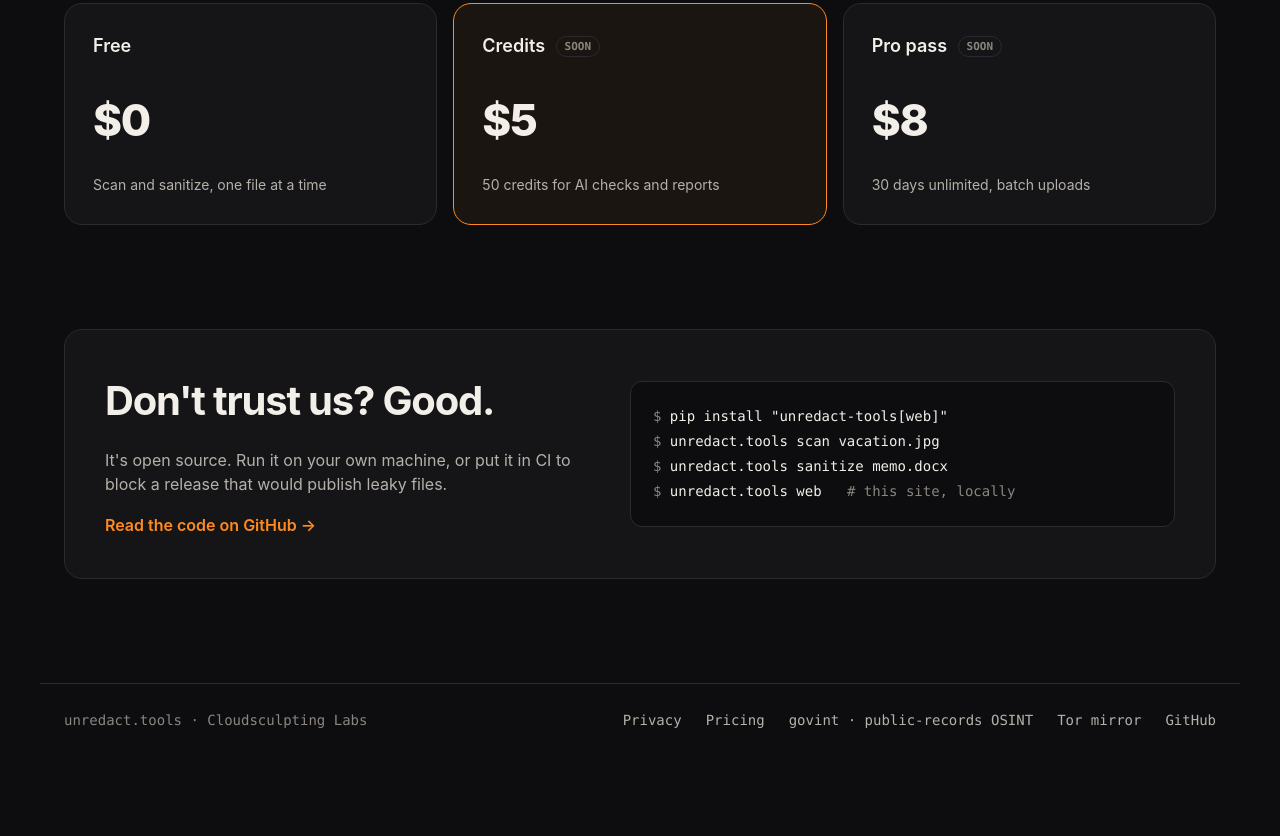
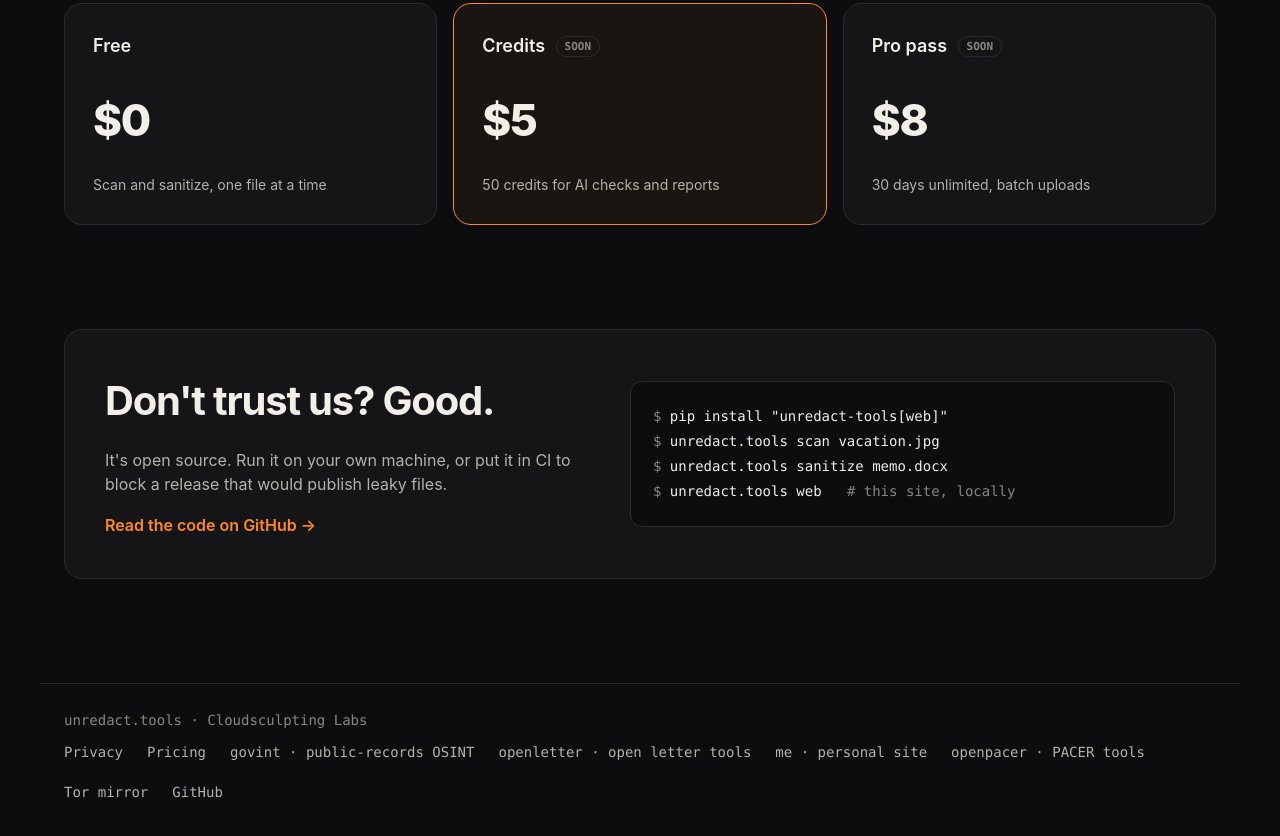
Before and after one commit to NPCmillionaire/unredact.tools, a plain HTML site: page site/index.html in a window 1280 px wide. Shown: the part 3220-4056 px from the top of the page. Before the commit the page ends 3996 px from the top, so only its background shows below. Drawn offline with Linux system fonts and the light colour scheme; no server answers.

Commit message:
Add links to all unredact subdomains in footer

```diff
--- a/site/index.html
+++ b/site/index.html
@@ -170,6 +170,9 @@
     <a href="/privacy">Privacy</a>
     <a href="/pricing">Pricing</a>
     <a href="https://govint.unredact.tools" rel="noopener noreferrer">govint · public-records OSINT</a>
+    <a href="https://openletter.unredact.tools" rel="noopener noreferrer">openletter · open letter tools</a>
+    <a href="https://me.unredact.tools" rel="noopener noreferrer">me · personal site</a>
+    <a href="https://openpacer.unredact.tools" rel="noopener noreferrer">openpacer · PACER tools</a>
     <a href="http://unred42id7l3elhrlj2oveau3vg2osq2w3qzguj4ajxrg3vycohoueyd.onion/">Tor mirror</a>
     <a href="https://github.com/NPCmillionaire/unredact.tools" rel="noopener noreferrer">GitHub</a>
   </nav>
```
